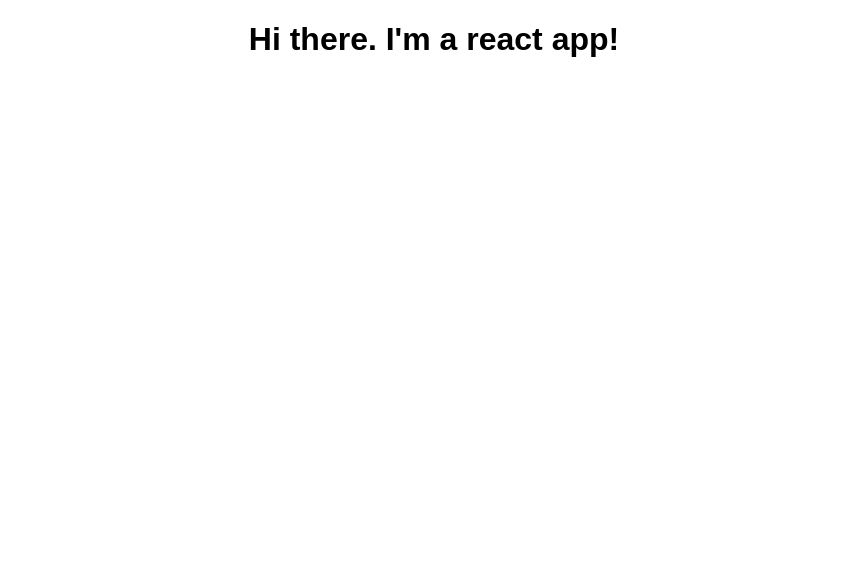
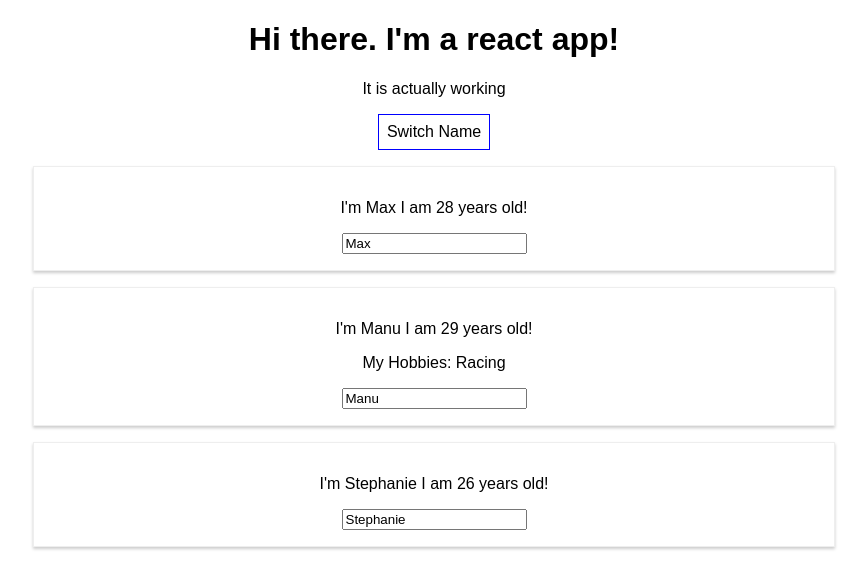
Before and after one commit to Hendrickson/react-udemy-course, a React (Create React App) app: page / in a window 1280 px wide. Shown: the top 588 px of the page, without its empty margins (206-1073 px from the left). Built offline with nearby package versions, Linux system fonts and the light colour scheme.

Commit message:
Section 3

```diff
--- a/src/App.js
+++ b/src/App.js
@@ -1,13 +1,80 @@
-import React, { Component } from 'react';
-import './App.css';
+import React, { Component } from "react";
+import "./App.css";
+import Person from "./Person/Person";
 
 class App extends Component {
+  state = {
+    persons: [
+      { name: "Max", age: 28 },
+      { name: "Manu", age: 29 },
+      { name: "Stephanie", age: 26 }
+    ]
+  };
+
+  switchNameHandler = newName => {
+    // console.log("was clicked");
+    // DON'T DO THIS: this.state.persons[0].name = "Maximilian";
+    this.setState({
+      persons: [
+        { name: newName, age: 28 },
+        { name: "Manu", age: 29 },
+        { name: "Stephanie", age: 27 }
+      ]
+    });
+  };
+
+  nameChangedHandler = event => {
+    this.setState({
+      persons: [
+        { name: "Max", age: 28 },
+        { name: event.target.value, age: 29 },
+        { name: "Stephanie", age: 26 }
+      ]
+    });
+  };
+
   render() {
+    const style = {
+      backgroundColor: "white",
+      font: "inherit",
+      border: "1px solid blue",
+      padding: "8px",
+      cursor: "pointer"
+    };
+
     return (
       <div className="App">
         <h1>Hi there. I'm a react app!</h1>
+        <p>It is actually working</p>
+        <button
+          style={style}
+          onClick={() => this.switchNameHandler("Maximilian!!!!")}
+        >
+          Switch Name
+        </button>
+        <Person
+          name={this.state.persons[0].name}
+          age={this.state.persons[0].age}
+        />
+        <Person
+          name={this.state.persons[1].name}
+          age={this.state.persons[1].age}
+          click={this.switchNameHandler.bind(this, "Max!")}
+          change={this.nameChangedHandler}
+        >
+          My Hobbies: Racing
+        </Person>
+        <Person
+          name={this.state.persons[2].name}
+          age={this.state.persons[2].age}
+        />
       </div>
     );
+    // return React.createElement(
+    //   "div",
+    //   { className: "App" },
+    //   React.createElement("h1", null, "Hi, I'm a react app!!!")
+    // );
   }
 }
 
```
